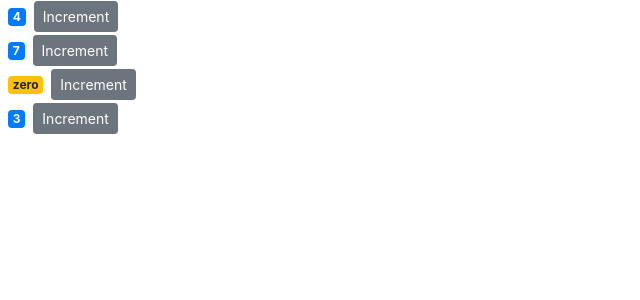
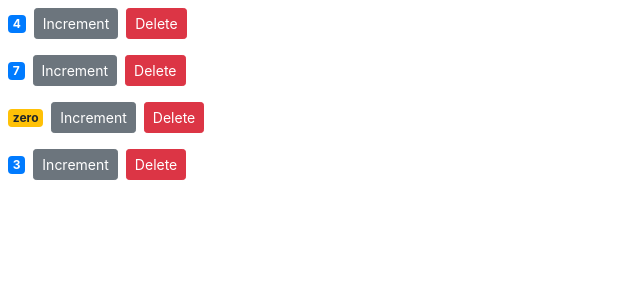
Before and after one commit to SinaMirzahosseinian/shopping-cart, a React (Create React App) app: page / in a window 1280 px wide. Shown: the top 300 px of the page, without its empty margins (0-640 px from the left). Built offline with nearby package versions, Linux system fonts and the light colour scheme.

Commit message:
delete button added

```diff
--- a/src/App.js
+++ b/src/App.js
@@ -10,11 +10,20 @@ class App extends Component {
       { id: 4, value: 3 }
     ]
   };
+  handleDelete = counterId => {
+    const counter = this.state.counter.filter(c => c.id !== counterId);
+    this.setState({ counter });
+  };
   render() {
     return (
       <main>
         {this.state.counter.map(c => (
-          <Counter key={c.id} value={c.value} />
+          <Counter
+            id={c.id}
+            key={c.id}
+            value={c.value}
+            onDelete={this.handleDelete}
+          />
         ))}
       </main>
     );
--- a/src/components/counters.jsx
+++ b/src/components/counters.jsx
@@ -19,6 +19,12 @@ class Counter extends Component {
           >
             Increment
           </button>
+          <button
+            onClick={() => this.props.onDelete(this.props.id)}
+            className="btn btn-danger btn-sm m-2"
+          >
+            Delete
+          </button>
         </div>
       </React.Fragment>
     );
```
